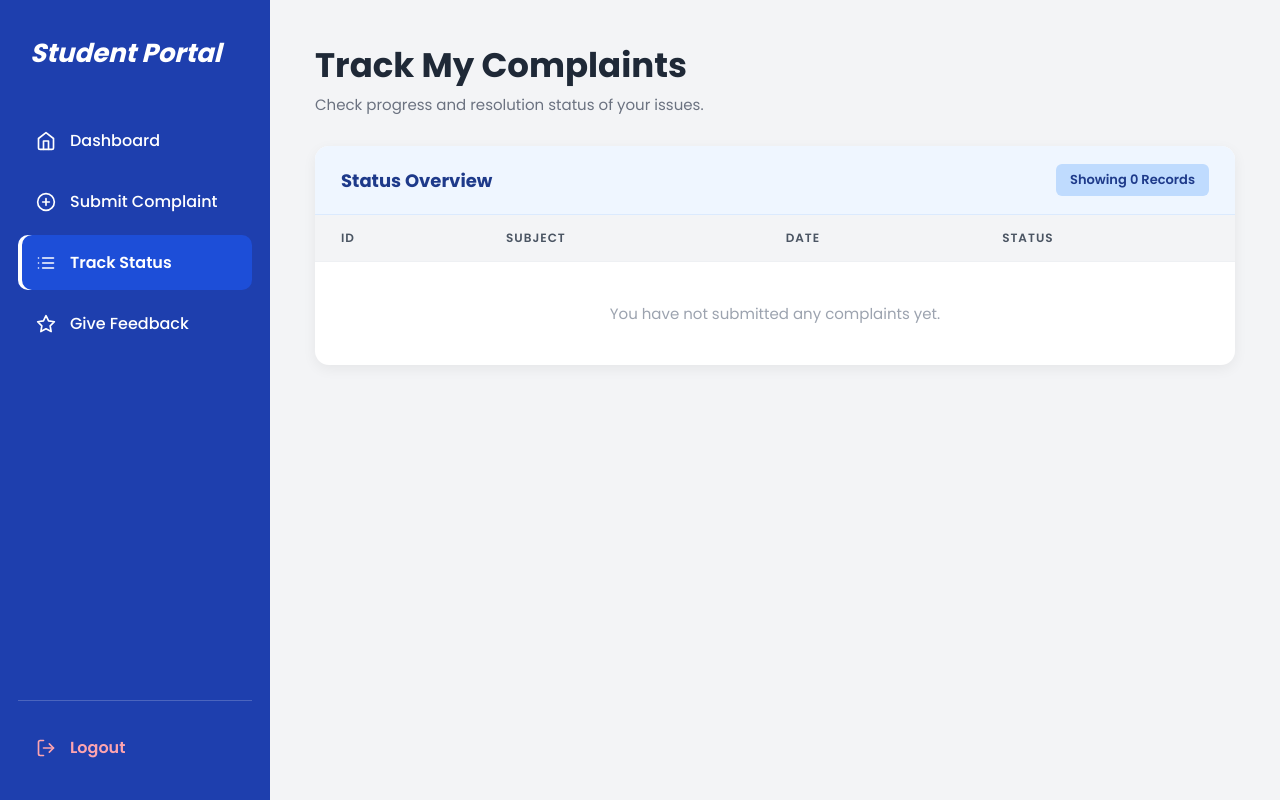
After one commit to maryam-codes-hub/Smart_University, a Django app: page /student/track/ in a window 1280 px wide. The commit adds this page. Run offline with Django 5.2, Linux system fonts and the light colour scheme; the visitor is signed in with stand-in values (Sample User, id 1); data that the repository does not hold is empty.

Commit message:
Track_status added

```diff
--- a/complaints/static/complaints/css/student.css
+++ b/complaints/static/complaints/css/student.css
@@ -143,3 +143,66 @@
 @media (max-width: 800px) {
     .stats { grid-template-columns: 1fr; }
 }
+
+/* ---------- Panel + table ---------- */
+.panel {
+    background: white;
+    border-radius: 14px;
+    box-shadow: 0 4px 14px rgba(0, 0, 0, 0.06);
+    overflow: hidden;
+}
+.panel-head {
+    display: flex;
+    justify-content: space-between;
+    align-items: center;
+    padding: 18px 26px;
+    background: #eff6ff;
+    border-bottom: 1px solid #dbeafe;
+}
+.panel-head h2 { font-size: 18px; color: #1e3a8a; }
+.count-chip {
+    background: #bfdbfe;
+    color: #1e3a8a;
+    font-size: 13px;
+    font-weight: 600;
+    padding: 6px 14px;
+    border-radius: 6px;
+}
+
+.table-wrap { overflow-x: auto; }
+.table { width: 100%; border-collapse: collapse; }
+.table th {
+    text-align: left;
+    padding: 14px 26px;
+    background: #f3f4f6;
+    font-size: 12px;
+    font-weight: 600;
+    letter-spacing: 1px;
+    color: #4b5563;
+    text-transform: uppercase;
+}
+.table td {
+    padding: 20px 26px;
+    border-top: 1px solid #eef0f3;
+    font-size: 15px;
+    color: #4b5563;
+}
+.table .mono { font-family: Consolas, monospace; color: #9ca3af; }
+.table .subject { font-weight: 600; color: #1f2937; }
+.table .empty { text-align: center; padding: 40px; color: #9ca3af; }
+
+
+/* ---------- Status badges ---------- */
+.badge {
+    display: inline-block;
+    padding: 5px 14px;
+    border-radius: 50px;
+    font-size: 12px;
+    font-weight: 700;
+    letter-spacing: 0.5px;
+    text-transform: uppercase;
+    border: 1px solid;
+}
+.badge-pending { background: #fef9c3; color: #854d0e; border-color: #fde68a; }
+.badge-in_progress { background: #dbeafe; color: #1d4ed8; border-color: #bfdbfe; }
+.badge-resolved { background: #dcfce7; color: #166534; border-color: #bbf7d0; }
--- a/complaints/templates/student_base.html
+++ b/complaints/templates/student_base.html
@@ -19,18 +19,23 @@
         <nav class="sidebar-nav">
             <a href="{% url 'student_dashboard' %}"
                class="{% if request.resolver_match.url_name == 'student_dashboard' %}active{% endif %}">
-                <svg class="ico" viewBox="0 0 24 24" fill="none" stroke="currentColor" stroke-width="2" stroke-linecap="round" stroke-linejoin="round"><path d="M3 9l9-7 9 7v11a2 2 0 0 1-2 2H5a2 2 0 0 1-2-2z"/><polyline points="9 22 9 12 15 12 15 22"/></svg>
+
+            <svg class="ico" viewBox="0 0 24 24" fill="none" stroke="currentColor" stroke-width="2" stroke-linecap="round" stroke-linejoin="round"><path d="M3 9l9-7 9 7v11a2 2 0 0 1-2 2H5a2 2 0 0 1-2-2z"/><polyline points="9 22 9 12 15 12 15 22"/></svg>
                 Dashboard
             </a>
 
+
             <a href="{% url 'submit_complaint' %}"
                class="{% if request.resolver_match.url_name == 'submit_complaint' %}active{% endif %}">
-                <svg class="ico" viewBox="0 0 24 24" fill="none" stroke="currentColor" stroke-width="2" stroke-linecap="round" stroke-linejoin="round"><circle cx="12" cy="12" r="10"/><line x1="12" y1="8" x2="12" y2="16"/><line x1="8" y1="12" x2="16" y2="12"/></svg>
+            <svg class="ico" viewBox="0 0 24 24" fill="none" stroke="currentColor" stroke-width="2" stroke-linecap="round" stroke-linejoin="round"><circle cx="12" cy="12" r="10"/><line x1="12" y1="8" x2="12" y2="16"/><line x1="8" y1="12" x2="16" y2="12"/></svg>
                 Submit Complaint
             </a>
 
-            <a href="#">
-                <svg class="ico" viewBox="0 0 24 24" fill="none" stroke="currentColor" stroke-width="2" stroke-linecap="round" stroke-linejoin="round"><line x1="8" y1="6" x2="21" y2="6"/><line x1="8" y1="12" x2="21" y2="12"/><line x1="8" y1="18" x2="21" y2="18"/><line x1="3" y1="6" x2="3.01" y2="6"/><line x1="3" y1="12" x2="3.01" y2="12"/><line x1="3" y1="18" x2="3.01" y2="18"/></svg>
+
+            <a href="{% url 'track_status' %}"
+                class="{% if request.resolver_match.url_name == 'track_status' %}active{% endif %}">
+
+            <svg class="ico" viewBox="0 0 24 24" fill="none" stroke="currentColor" stroke-width="2" stroke-linecap="round" stroke-linejoin="round"><line x1="8" y1="6" x2="21" y2="6"/><line x1="8" y1="12" x2="21" y2="12"/><line x1="8" y1="18" x2="21" y2="18"/><line x1="3" y1="6" x2="3.01" y2="6"/><line x1="3" y1="12" x2="3.01" y2="12"/><line x1="3" y1="18" x2="3.01" y2="18"/></svg>
                 Track Status
             </a>
 
--- /dev/null
+++ b/complaints/templates/track_status.html
@@ -0,0 +1,52 @@
+{% extends 'student_base.html' %}
+
+{% block title %}Track Status{% endblock %}
+
+{% block content %}
+
+    <div class="topbar">
+        <div>
+            <h1>Track My Complaints</h1>
+            <p class="muted">Check progress and resolution status of your issues.</p>
+        </div>
+    </div>
+
+    <div class="panel">
+        <div class="panel-head">
+            <h2>Status Overview</h2>
+            <span class="count-chip">Showing {{ complaints|length }} Records</span>
+        </div>
+
+        <div class="table-wrap">
+            <table class="table">
+                <thead>
+                    <tr>
+                        <th>ID</th>
+                        <th>Subject</th>
+                        <th>Date</th>
+                        <th>Status</th>
+                    </tr>
+                </thead>
+                <tbody>
+                    {% for c in complaints %}
+                        <tr>
+                            <td class="mono">#CMP-{{ c.id|stringformat:"04d" }}</td>
+                            <td class="subject">{{ c.title }}</td>
+                            <td>{{ c.submission_date|date:"M d, Y" }}</td>
+                            <td>
+                            <span class="badge badge-{{ c.status }}">
+                            {{ c.get_status_display }}{% if c.status == 'resolved' %} ✓{% endif %}
+                            </span>
+                            </td>
+                        </tr>
+                    {% empty %}
+                        <tr>
+                            <td colspan="4" class="empty">You have not submitted any complaints yet.</td>
+                        </tr>
+                    {% endfor %}
+                </tbody>
+            </table>
+        </div>
+    </div>
+
+{% endblock %}
--- a/complaints/urls.py
+++ b/complaints/urls.py
@@ -12,4 +12,5 @@ urlpatterns =[
     path('student/dashboard/', views.student_dashboard, name='student_dashboard'),
     path('student/logout/', views.student_logout, name='student_logout'),
     path('student/complaint/new/', views.submit_complaint, name='submit_complaint'),
+    path('student/track/', views.track_status, name='track_status'),
 ]
--- a/complaints/views.py
+++ b/complaints/views.py
@@ -124,3 +124,8 @@ def submit_complaint(request):
 
 
     return render(request, 'submit_complaint.html')
+
+@login_required
+def track_status(request):
+    complaints = Complaint.objects.filter(student=request.user).order_by('-submission_date')
+    return render(request, 'track_status.html', {'complaints': complaints})
```
